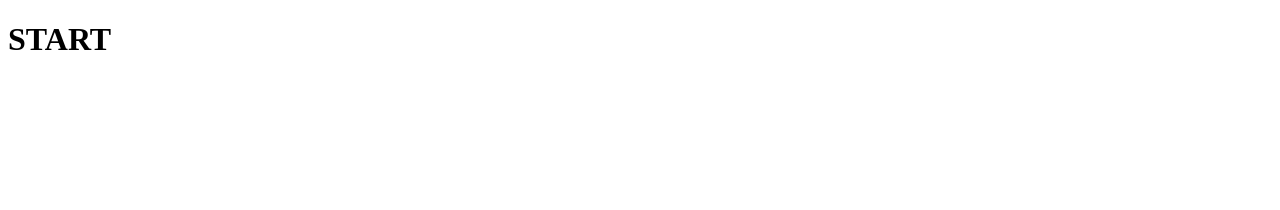
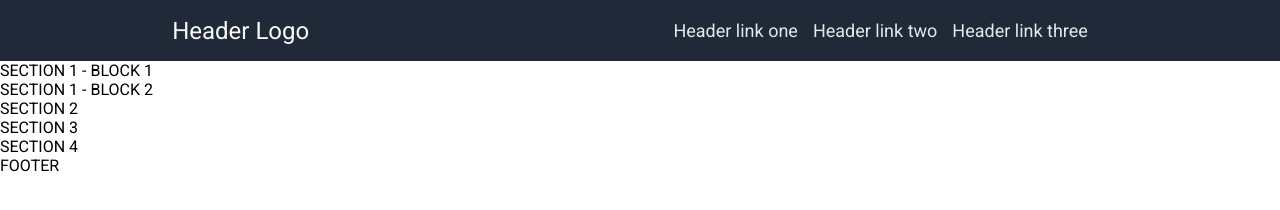
Before and after one commit to mrkgbr/landing-page, a plain HTML site: page index.html in a window 1280 px wide. Drawn offline with Linux system fonts and the light colour scheme.

Commit message:
Add base sections to the index and create header and add style

```diff
--- a/index.html
+++ b/index.html
@@ -8,8 +8,30 @@
         <meta name="keywords" content=""/>
         <title>Landing Page</title>
         <link rel="stylesheet" href="styles.css">
+        <link rel="preconnect" href="https://fonts.googleapis.com">
+<link rel="preconnect" href="https://fonts.gstatic.com" crossorigin>
+<link href="https://fonts.googleapis.com/css2?family=Roboto:ital,wght@0,100;0,300;0,400;0,500;0,700;0,900;1,100;1,300;1,400;1,500;1,700;1,900&display=swap" rel="stylesheet">
     </head>
     <body>
-        <h1>START</h1>
+        <nav>
+            <div class="logo">Header Logo</div>
+            <div>
+                <ul>
+                    <li><a href="">Header link one</a></li>
+                    <li><a href="">Header link two</a></li>
+                    <li><a href="">Header link three</a></li>
+                </ul>
+            </div>
+        </nav>
+        <div>
+            <div>SECTION 1 - BLOCK 1</div>
+            <div>SECTION 1 - BLOCK 2</div>
+        </div>
+        <div>SECTION 2</div>
+        <div>SECTION 3</div>
+        <div>SECTION 4</div>
+        <footer>
+            FOOTER
+        </footer>
     </body>
 </html>
--- a/styles.css
+++ b/styles.css
@@ -0,0 +1,41 @@
+body {
+    margin: 0;
+    padding: 0;
+    display: flex;
+    flex-direction: column;
+    font-family: Roboto, Courier, monospace
+}
+
+nav {
+    display: flex;
+    justify-content: space-around;
+    align-items: center;
+    background-color: #1f2937;
+    color: white;
+}
+
+ul {
+    list-style-type: none;
+    padding: 0;
+    margin: 0;
+    display: flex;
+    gap: 15px;
+    margin: 20px;
+}
+
+a {
+    text-decoration: none;
+    color: inherit;
+}
+
+nav ul li {
+    margin: 0;
+    padding: 0;
+    color: #e5e7eb;
+    font-size: 18px;
+}
+
+.logo {
+    color: #f9faf8;
+    font-size: 24px;
+}
```
